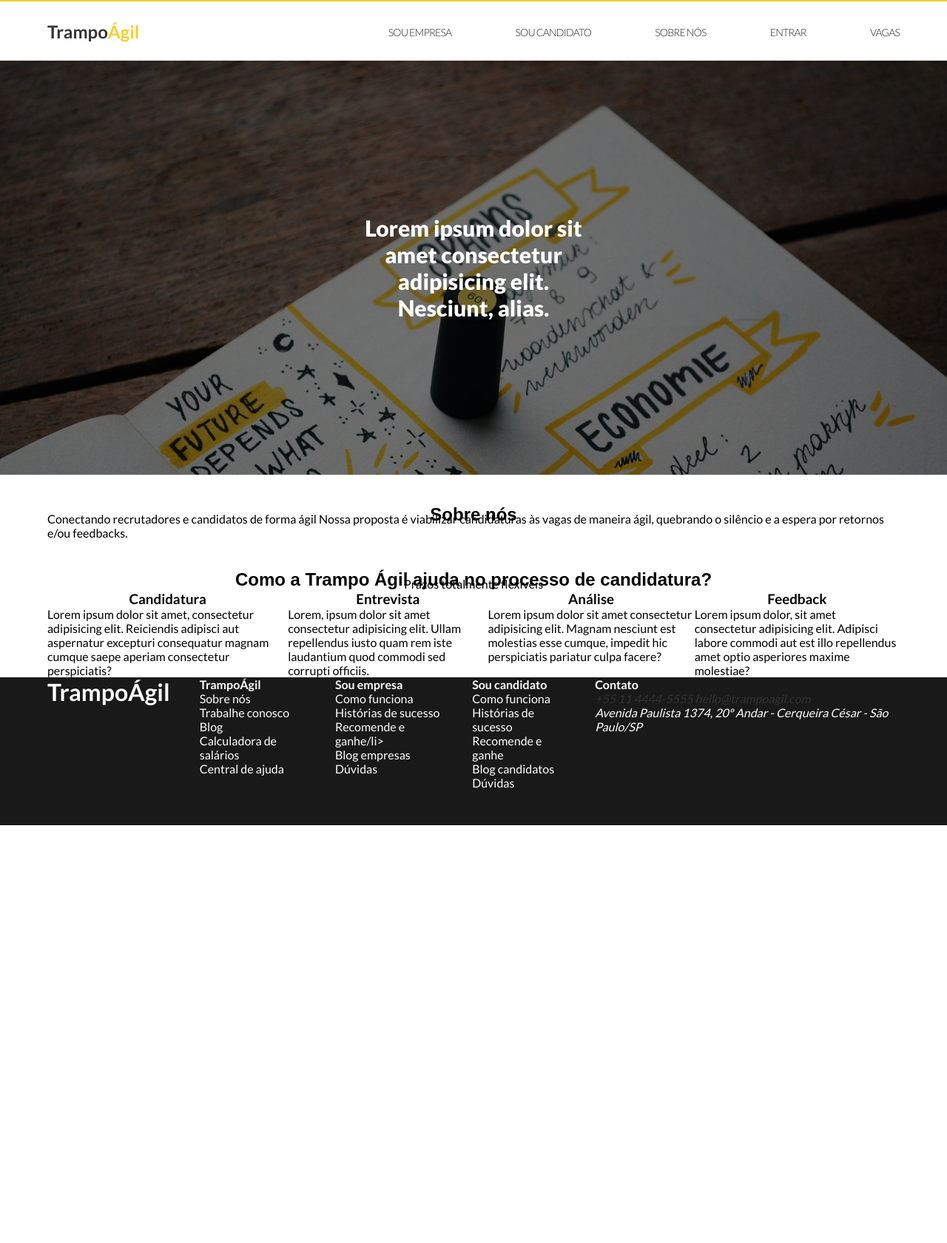
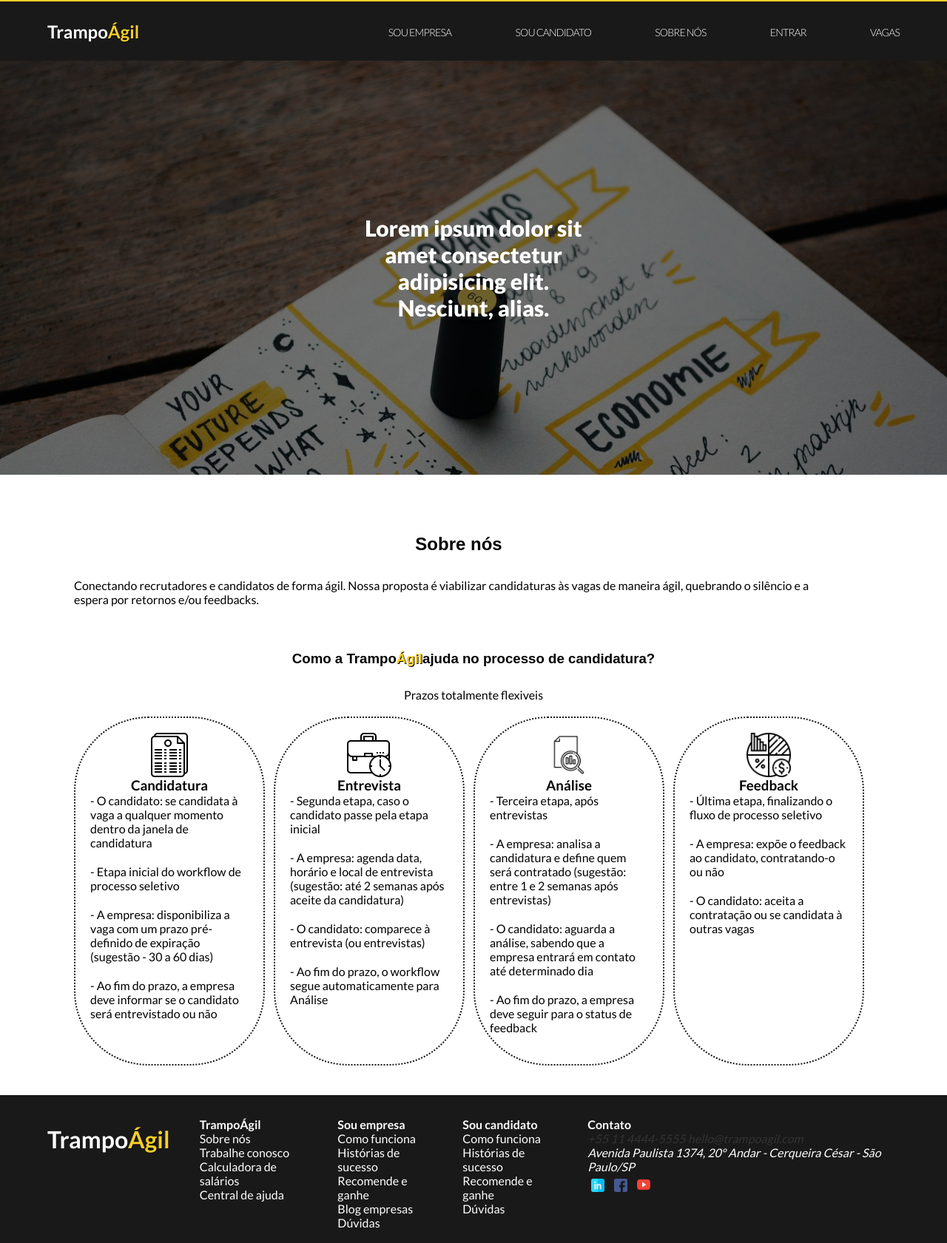
Before and after one commit to leandrovi/trampo-agil, a Django app: page / in a window 1280 px wide. Shown: the whole page at 74% size. Before the commit the page ends 1116 px from the top, so only its background shows below. Run offline with Django 3.2, Linux system fonts and the light colour scheme.

Commit message:
Estilizar home

```diff
--- a/site_trampo_agil/static/css/media-queries.css
+++ b/site_trampo_agil/static/css/media-queries.css
@@ -1,7 +1,35 @@
 /*---------- Media Queries ---------- */
 /* Breakpoint for tablets */
 @media(min-width: 768px) {
+    header{
+        display: flex;
+        flex-direction: column;
+    }
+    header > .header-img{
+        background-size: 768px;
+    }
+    body > .container nav{
+        display: flex;
+        margin-right: 25%;
+    }
+    .about p{
+        flex-wrap: wrap;
+        padding: 20px;
+    }
+    section > div.methodoly{
+        display: flex;
+        flex-direction: column;
+    }
+    .methodoly h2{
+        font-size: 14pt;
+        flex-wrap: wrap;
+        width: 75%;
+    }
 
+    .container-card > .card {
+        flex-direction: column;
+        width: 75%;
+    }
     footer > div.container {
         flex-direction: row;
     }
--- a/site_trampo_agil/static/css/styles.css
+++ b/site_trampo_agil/static/css/styles.css
@@ -51,6 +51,8 @@ p {
 header {
     border-top: 2px solid #f7ce28;
     grid-area: header;
+    background-color:#191919;
+
 }
 
 .logo > span {
@@ -64,6 +66,10 @@ nav {
     justify-content: space-between;
     width: 100%;
 }
+nav a .logo{
+    color: white;
+}
+
 
 nav ul {
     display: flex;
@@ -72,7 +78,7 @@ nav ul {
 }
 
 nav ul li a {
-    color: #222;
+    color:white;
     font-size: 14px;
     font-weight: 300;
     letter-spacing: -.8px;
@@ -124,16 +130,26 @@ nav ul li a:active {
 /* Main styles */
 main{
     grid-area: main;
+    padding:40px;
 }
-
+.logo span{
+    text-shadow: 1px 1px black;
+}
 .about {
-    margin: 40px auto;
+    margin: 40px;
 }
-
+.about h2{
+    margin-bottom: 30px;
+}
 .methodoly {
     justify-content: center;
 }
-
+.methodoly h2{
+    margin-bottom: 40px;
+}
+.methodoly p{
+    margin-bottom: 20px;
+}
 .container-card {
     display: flex;
     justify-content: space-between;
@@ -142,8 +158,17 @@ main{
 .card {
     display: flex;
     flex-direction: column;
+    border: 2px dotted #191919;
+    padding: 20px;
+    border-radius: 100px;
+    transition: 0.4s;
+    margin-right: 12px;
 }
+.card:hover{
+    cursor: pointer;
+    background-color:#f7ce28;
 
+}
 /* Footer styles */
 footer {
     color: #ffffff;
@@ -154,7 +179,12 @@ footer {
 footer > div.container {
     flex-direction: column;
 }
-
+footer .container h1{
+    margin-top: 40px;
+}
+footer .container ul{
+    margin-top: 30px;
+}
 .divLoginForm p{
     display:flex;
     justify-content: center;
@@ -216,6 +246,10 @@ h2{
 
 
 }
+.methodoly h2 span{
+    color:#f7ce28;
+    text-shadow: 1px 1px black;
+}
 
 input:focus {
     background:#CCC;
@@ -225,3 +259,41 @@ input:focus {
     transition: 0.5s ease-in;
 
 }
+.icons img{
+    padding: 5px;
+}
+.icons img:hover{
+    cursor: pointer;
+    color:#f7ce28;
+}
+/* animação letra */
+@-webkit-keyframes tracking-in-expand {
+    0% {
+      letter-spacing: -0.5em;
+      opacity: 0;
+    }
+    40% {
+      opacity: 0.6;
+    }
+    100% {
+      opacity: 1;
+    }
+  }
+  @keyframes tracking-in-expand {
+    0% {
+      letter-spacing: -0.5em;
+      opacity: 0;
+      animation-delay:0.1s;
+    }
+    40% {
+      opacity: 0.6;
+      animation-delay: 0.2s;
+    }
+    100% {
+      opacity: 1;
+    }
+  }
+.tracking-in-expand {
+	-webkit-animation: tracking-in-expand 1s cubic-bezier(0.215, 0.610, 0.355, 1.000) both;
+	        animation: tracking-in-expand 0.7s cubic-bezier(0.215, 0.610, 0.355, 1.000) both;
+}
--- a/site_trampo_agil/templates/home.html
+++ b/site_trampo_agil/templates/home.html
@@ -7,35 +7,47 @@
         <section>
             <div class="container about center">
                 <h2>Sobre nós</h2>
-                <p>Conectando recrutadores e candidatos de forma ágil
+                <p>Conectando recrutadores e candidatos de forma ágil.
                     Nossa proposta é viabilizar candidaturas às vagas de maneira ágil, quebrando o silêncio e a espera por retornos e/ou
                     feedbacks.</p>
             </div>
         </section>
         <section>
             <div class="container methodoly center">
-                <h2>Como a Trampo Ágil ajuda no processo de candidatura?</h2>
+                <h2>Como a Trampo<span>Ágil</span>  ajuda no processo de candidatura?</h2>
                 <p>Prazos totalmente flexiveis</p>
                 <div class="container-card">
                     <div class="card center">
-                        <img src="" alt="">
+                        <img src="{% static '../static/img/newspaper.png' %}" alt="" width="60" height="60">
                         <h3>Candidatura</h3>
-                        <p>Lorem ipsum dolor sit amet, consectetur adipisicing elit. Reiciendis adipisci aut aspernatur excepturi consequatur magnam cumque saepe aperiam consectetur perspiciatis?</p>
+                        <p>- O candidato: se candidata à vaga a qualquer momento dentro da janela de candidatura</p>
+                        <p>- Etapa inicial do workflow de processo seletivo</p>
+                        <p>- A empresa: disponibiliza a vaga com um prazo pré-definido de expiração (sugestão - 30 a 60 dias)</p>
+                        <p>- Ao fim do prazo, a empresa deve informar se o candidato será entrevistado ou não
+                        </p>
                     </div>
                     <div class="card center">
-                        <img src="" alt="">
+                        <img src="{% static '../static/img/briefcase.png' %}" alt="" width="60" height="60">
                         <h3>Entrevista</h3>
-                        <p>Lorem, ipsum dolor sit amet consectetur adipisicing elit. Ullam repellendus iusto quam rem iste laudantium quod commodi sed corrupti officiis.</p>
+                        <p>- Segunda etapa, caso o candidato passe pela etapa inicial</p>
+                        <p>- A empresa: agenda data, horário e local de entrevista (sugestão: até 2 semanas após aceite da candidatura)</p>
+                        <p>- O candidato: comparece à entrevista (ou entrevistas)</p>
+                        <p>- Ao fim do prazo, o workflow segue automaticamente para Análise</p>
                     </div>
                     <div class="card center">
-                        <img src="" alt="">
+                        <img src="{% static '../static/img/data.png' %}" alt="" width="60" height="60">
                         <h3>Análise</h3>
-                        <p>Lorem ipsum dolor sit amet consectetur adipisicing elit. Magnam nesciunt est molestias esse cumque, impedit hic perspiciatis pariatur culpa facere?</p>
+                        <p>- Terceira etapa, após entrevistas</p>
+                        <p>- A empresa: analisa a candidatura e define quem será contratado (sugestão: entre 1 e 2 semanas após entrevistas)</p>
+                        <p>- O candidato: aguarda a análise, sabendo que a empresa entrará em contato até determinado dia</p>
+                        <p>- Ao fim do prazo, a empresa deve seguir para o status de feedback</p>
                     </div>
                     <div class="card center">
-                        <img src="" alt="">
+                        <img src="{% static '../static/img/investment.png' %}" alt="" width="60" height="60">
                         <h3>Feedback</h3>
-                        <p>Lorem ipsum dolor, sit amet consectetur adipisicing elit. Adipisci labore commodi aut est illo repellendus amet optio asperiores maxime molestiae?</p>
+                        <p>- Última etapa, finalizando o fluxo de processo seletivo</p>
+                        <p>- A empresa: expõe o feedback ao candidato, contratando-o ou não </p>
+                        <p>- O candidato: aceita a contratação ou se candidata à outras vagas</p>
                     </div>
                 </div>
             </div>
--- a/site_trampo_agil/templates/layout.html
+++ b/site_trampo_agil/templates/layout.html
@@ -10,6 +10,7 @@
     <link href="https://fonts.googleapis.com/css?family=Lato:300,400,700,900" rel="stylesheet">
     <link rel="stylesheet" href="{% static 'css/styles.css' %}">
     <link rel="stylesheet" href="{% static 'css/media-queries.css' %}">
+    <script src="{% static '../static/js/scripts.js' %}"></script>
 </head>
 <body>
     <div class="grid">
@@ -40,7 +41,7 @@
             </div>
             <div class="header-opacity">
                 <div class="header-img"></div>
-                <p>Lorem ipsum dolor sit amet consectetur adipisicing elit. Nesciunt, alias.</p>
+                <p class="tracking-in-expand">Lorem ipsum dolor sit amet consectetur adipisicing elit. Nesciunt, alias.</p>
             </div>
         </header>
         <main>
@@ -50,14 +51,14 @@
         </main>
         <footer>
             <div class="container">
-                <h1>TrampoÁgil</h1>
+                <h1 class="logo">Trampo<span>Ágil</span></h1>
                 <ul>
                     <li>
                         <h4>TrampoÁgil</h4>
                     </li>
                     <li>Sobre nós</li>
                     <li>Trabalhe conosco</li>
-                    <li>Blog</li>
+                    <!-- <li>Blog</li> -->
                     <li>Calculadora de salários</li>
                     <li>Central de ajuda</li>
                 </ul>
@@ -67,7 +68,7 @@
                     </li>
                     <li>Como funciona</li>
                     <li>Histórias de sucesso</li>
-                    <li>Recomende e ganhe/li>
+                    <li>Recomende e ganhe</li>
                     <li>Blog empresas</li>
                     <li>Dúvidas</li>
                 </ul>
@@ -78,7 +79,7 @@
                     <li>Como funciona</li>
                     <li>Histórias de sucesso</li>
                     <li>Recomende e ganhe</li>
-                    <li>Blog candidatos</li>
+                    <!-- <li>Blog candidatos</li> -->
                     <li>Dúvidas</li>
                 </ul>
                 <ul>
@@ -92,6 +93,11 @@
                             <p>Avenida Paulista 1374, 20º Andar - Cerqueira César - São Paulo/SP</p>
                         </address>
                     </li>
+                    <aside class="icons">
+                        <img src="{% static '../static/img/linkedin.png' %}" alt="" width="18" height="18">
+                        <img src="{% static '../static/img/facebook.png' %}" alt="" width="18" height="18">
+                        <img src="{% static '../static/img/youtube.png' %}" alt="" width="18" height="20">
+                    </aside>
                 </ul>
             </div><!-- /class="container" -->
         </footer>
```
Also changed, not shown: site_trampo_agil/static/img/agile-board.jpg (added), site_trampo_agil/static/img/briefcase.png (added), site_trampo_agil/static/img/data.png (added), site_trampo_agil/static/img/facebook.png (added), site_trampo_agil/static/img/investment.png (added), site_trampo_agil/static/img/linkedin.png (added), site_trampo_agil/static/img/newspaper.png (added), site_trampo_agil/static/img/youtube.png (added), site_trampo_agil/static/js/scripts.js (added).
